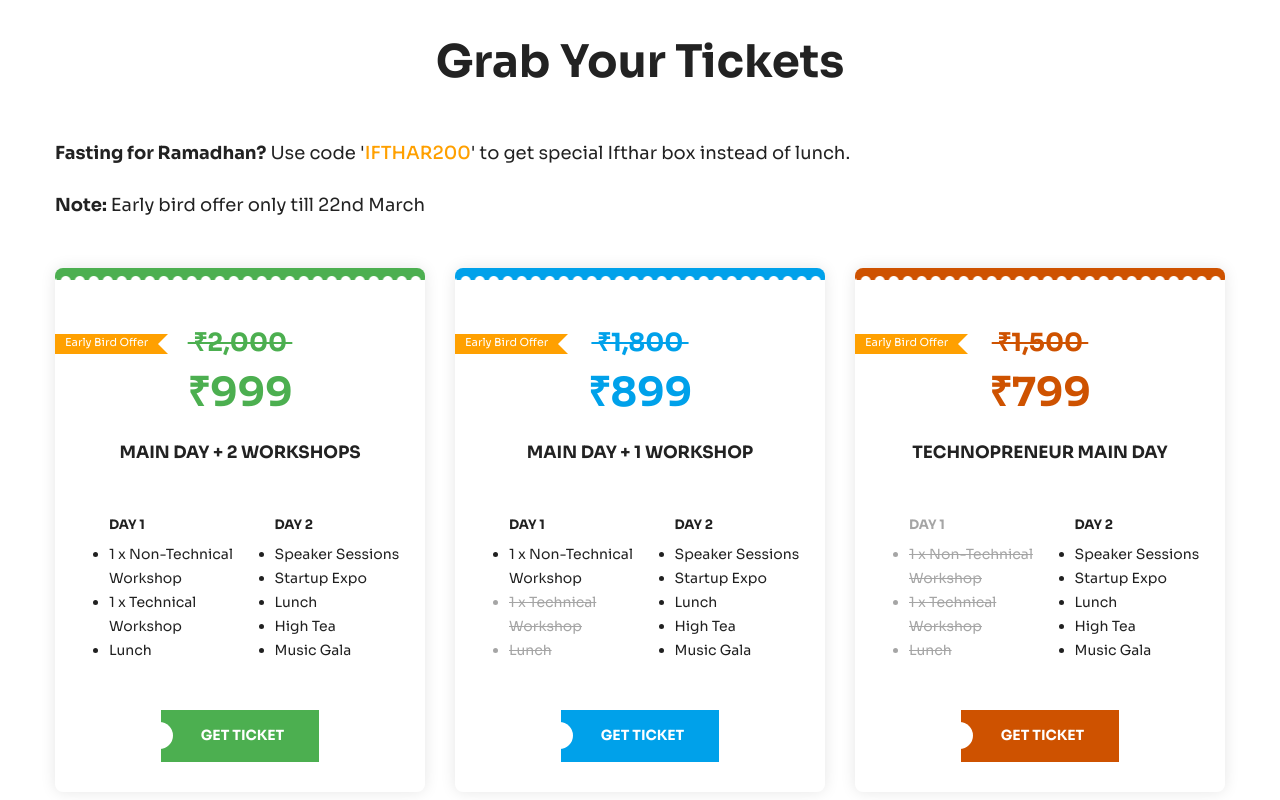
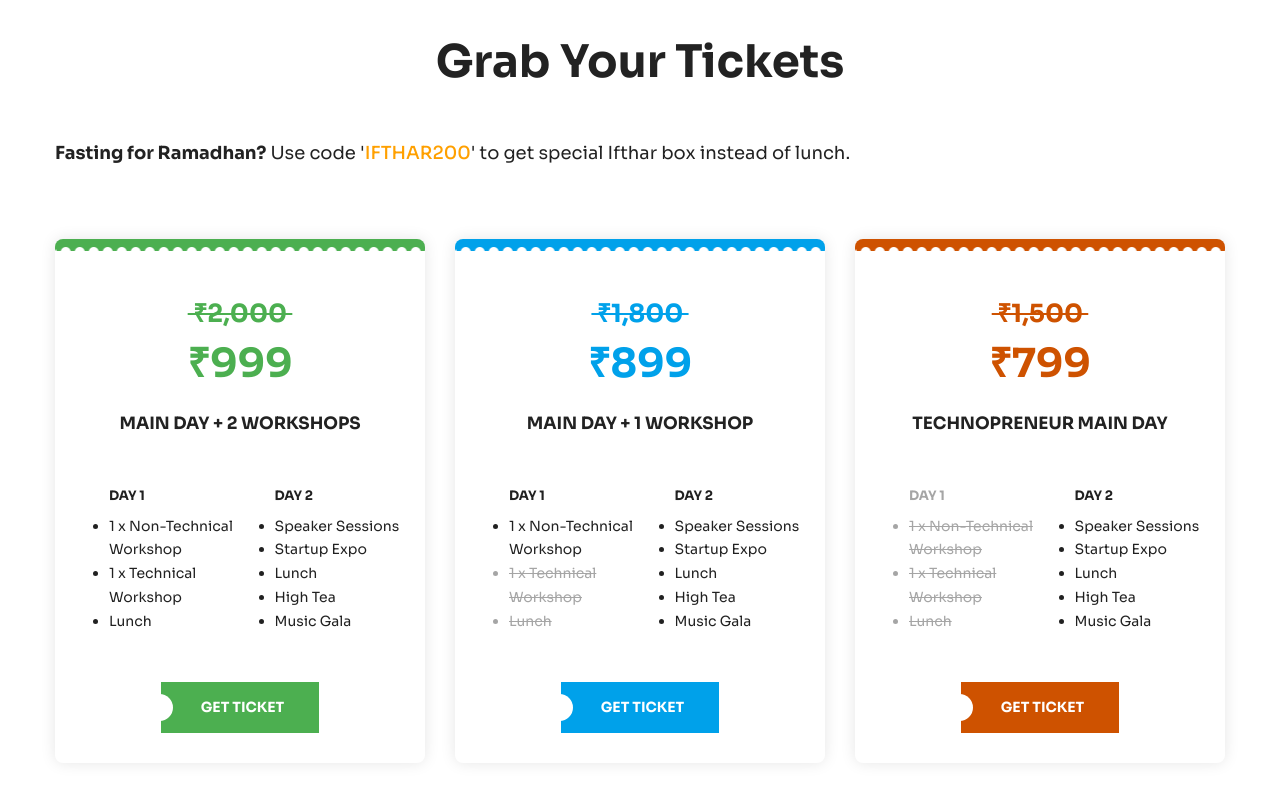
Before and after one commit to IEDCMEC/technopreneur-2023, a plain HTML site: page index.html in a window 1280 px wide. Shown: the part 11042-11842 px from the top of the page. Drawn offline with nearby package versions, Linux system fonts and the light colour scheme; files whose address does not match are found by name.

Commit message:
remove early bird offer

```diff
--- a/index.html
+++ b/index.html
@@ -2328,7 +2328,7 @@
 				<h6 style="color:#222;"><span style="font-weight: 700;">Fasting for Ramadhan?</span> Use code '<span
 						style="color:#ffa000;font-weight:500;">IFTHAR200</span>' to get special Ifthar box instead of lunch.</h6>
 				<br>
-				<h6 style="color:#222;"><span style="font-weight: 700;">Note: </span>Early bird offer only till 22nd March</h6>
+				<!-- <h6 style="color:#222;"><span style="font-weight: 700;">Note: </span>Early bird offer only till 22nd March</h6> -->
 				<br>
 				<br>
 			</div>
@@ -2337,9 +2337,9 @@
 
 				<div class="price-block col-lg-4 col-md-6 col-sm-12 ">
 					<div class="inner-box wow fadeInRight" data-wow-delay="0ms" data-wow-duration="1500ms">
-						<div style="position: absolute;">
+						<!-- <div style="position: absolute;">
 							<h6 id="early-bird">Early Bird Offer<span id="offer"></span></h6>
-						</div>
+						</div> -->
 						<div class="price">
 							<span class="price-strikethrough" style="margin-top: 0;">&nbsp;₹2,000&nbsp;</span>
 							₹999
@@ -2374,9 +2374,9 @@
 
 				<div class="price-block col-lg-4 col-md-6 col-sm-12 ">
 					<div class="inner-box wow fadeInUp" data-wow-delay="0ms" data-wow-duration="1500ms">
-						<div style="position: absolute;">
+						<!-- <div style="position: absolute;">
 							<h6 id="early-bird">Early Bird Offer<span id="offer"></span></h6>
-						</div>
+						</div> -->
 						<div class="price"><span class="price-strikethrough" style="margin-top: 0;">&nbsp;₹1,800&nbsp;</span>
 							₹899<span>Main Day + 1 workshop</span>
 						</div>
@@ -2410,7 +2410,7 @@
 				<div class="price-block col-lg-4 col-md-6 col-sm-12 ">
 					<div class="inner-box wow fadeInLeft" data-wow-delay="0ms" data-wow-duration="1500ms">
 						<div style="position: absolute;">
-							<h6 id="early-bird">Early Bird Offer<span id="offer"></span></h6>
+							<!-- <h6 id="early-bird">Early Bird Offer<span id="offer"></span></h6> -->
 						</div>
 						<div class="price"><span class="price-strikethrough" style="margin-top: 0;">&nbsp;₹1,500&nbsp;</span>
 							₹799<span>Technopreneur main day</span>
```
